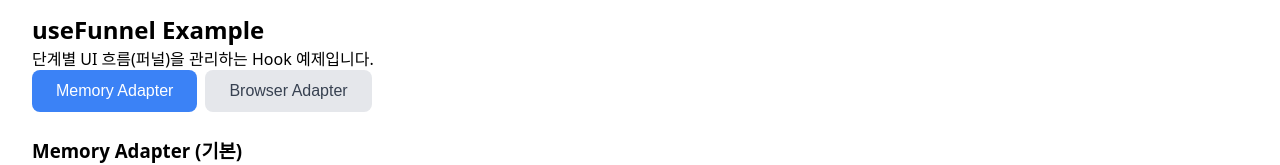
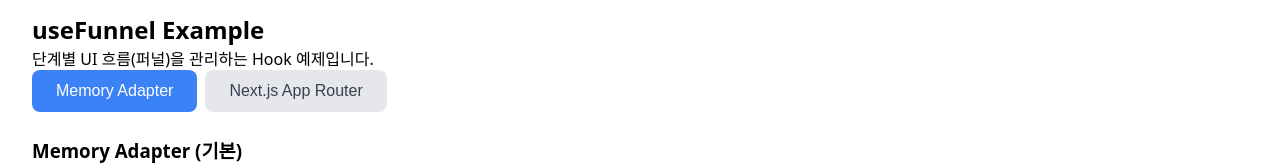
Before and after one commit to rak517/frontend-toolkit, a Next.js app in the folder apps/playground/: page /funnel in a window 1280 px wide. Shown: the part 198-363 px from the top of the page. Built offline with nearby package versions, Linux system fonts and the light colour scheme.

Commit message:
:recycle: refactor: playground Next.js App Router 어댑터 적용

```diff
--- a/apps/playground/app/funnel/page.tsx
+++ b/apps/playground/app/funnel/page.tsx
@@ -1,7 +1,8 @@
 'use client';
 
-import { useState } from 'react';
-import { useFunnel, createBrowserAdapter } from '@frontend-toolkit-js/hooks';
+import { useState, Suspense } from 'react';
+import { useFunnel } from '@frontend-toolkit-js/hooks';
+import { useNextAppAdapter } from '@frontend-toolkit-js/hooks/useFunnel/adapters/next-app';
 
 interface SignUpContext {
   email?: string;
@@ -296,20 +297,21 @@ function MemoryAdapterExample() {
   );
 }
 
-function BrowserAdapterExample() {
+function NextAppAdapterExample() {
+  const adapter = useNextAppAdapter();
   const funnel = useFunnel<Step, SignUpContext>(steps, {
     initialStep: 'email',
     initialContext: {},
-    adapter: createBrowserAdapter(),
+    adapter,
   });
 
   return (
     <div>
-      <h3>Browser Adapter (URL 동기화)</h3>
+      <h3>Next.js App Router Adapter (URL 동기화)</h3>
       <p style={{ color: '#6b7280', fontSize: '14px' }}>
-        URL 쿼리파라미터와 동기화. 브라우저 뒤로가기 지원!
+        Next.js App Router용 어댑터. URL 쿼리파라미터와 동기화!
         <br />
-        현재 URL: <code>?signup-step={funnel.currentStep}$context=...</code>
+        현재 URL: <code>?step={funnel.currentStep}&context=...</code>
       </p>
 
       <div
@@ -369,7 +371,7 @@ function BrowserAdapterExample() {
 }
 
 export default function FunnelPage() {
-  const [adapterType, setAdapterType] = useState<'memory' | 'browser'>(
+  const [adapterType, setAdapterType] = useState<'memory' | 'next-app'>(
     'memory'
   );
 
@@ -390,21 +392,23 @@ export default function FunnelPage() {
           Memory Adapter
         </button>
         <button
-          onClick={() => setAdapterType('browser')}
+          onClick={() => setAdapterType('next-app')}
           style={{
             ...buttonStyle,
-            background: adapterType === 'browser' ? '#10b981' : '#e5e7eb',
-            color: adapterType === 'browser' ? 'white' : '#374151',
+            background: adapterType === 'next-app' ? '#10b981' : '#e5e7eb',
+            color: adapterType === 'next-app' ? 'white' : '#374151',
           }}
         >
-          Browser Adapter
+          Next.js App Router
         </button>
       </div>
 
       {adapterType === 'memory' ? (
         <MemoryAdapterExample />
       ) : (
-        <BrowserAdapterExample />
+        <Suspense fallback={<div>Loading...</div>}>
+          <NextAppAdapterExample />
+        </Suspense>
       )}
     </div>
   );
```
